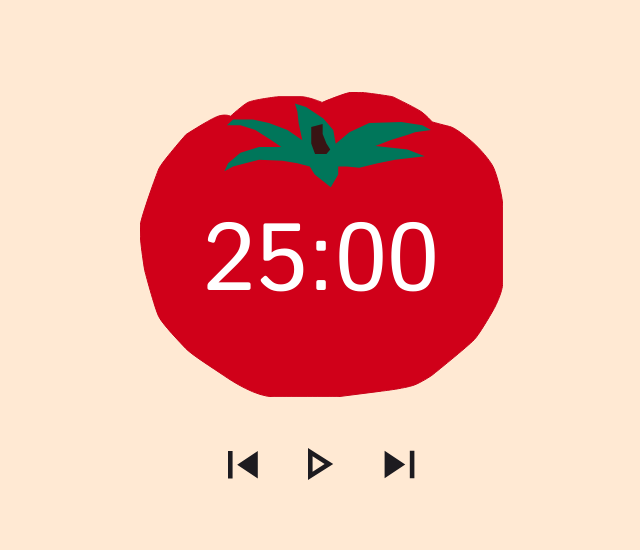
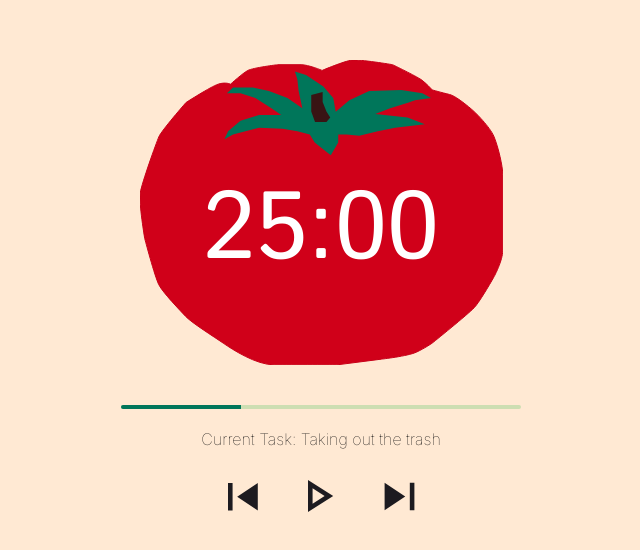
Before and after one commit to Judygubb/Pomodoro, a React (Vite) app in the folder frontend/: page / in a window 1280 px wide. Shown: the part 108-658 px from the top of the page, without its empty margins (319-959 px from the left). Built offline with nearby package versions, Linux system fonts and the light colour scheme; no server answers.

Commit message:
feat: added stale progress bar

```diff
--- a/frontend/index.html
+++ b/frontend/index.html
@@ -5,6 +5,10 @@
     <link rel="icon" type="image/svg+xml" href="/icons/tomato.svg" />
     <meta name="viewport" content="width=device-width, initial-scale=1.0" />
     <title>Pomodoro Timer</title>
+
+    <link rel="preconnect" href="https://fonts.googleapis.com">
+    <link rel="preconnect" href="https://fonts.gstatic.com" crossorigin>
+    <link href="https://fonts.googleapis.com/css2?family=Inter:wght@100;400;500;600;700&display=swap" rel="stylesheet">
   </head>
   <body>
     <div id="root"></div>
--- a/frontend/src/css/home_page.css
+++ b/frontend/src/css/home_page.css
@@ -53,6 +53,31 @@
   margin-top: 100px;
 }
 
+.progress-bar-container {
+  width: 400px;
+  height: 4px;
+  background-color: #CDDEB2;
+  border-radius: 2px;
+  overflow: hidden;
+  margin: 20px 0;
+}
+
+.progress-bar-fill {
+  height: 100%;
+  background-color: #00765A;
+  width: 0%; /* Will change dynamically */
+  transition: width 0.3s ease;
+}
+
+.task_title {
+  font-family: "Inter";
+  color: #000000;
+  font-size: 16px;
+  font-style: normal;
+  font-weight: 100;
+  line-height: normal;
+}
+
 .buttons {
   display: flex;
   justify-content: center;
--- a/frontend/src/views/mainView.jsx
+++ b/frontend/src/views/mainView.jsx
@@ -44,6 +44,16 @@ function MainView({ timer, isRunning, isBreak, isFinished, onPlay, onPause, onRe
             <h1 className="timer">{timer || "00:00"}</h1>
           </div>
 
+          <div className="progress-bar-container">
+            <div
+              className="progress-bar-fill"
+              style={{ width: '30%' }}
+            ></div>
+          </div>
+
+          <div className="task_title">Current Task: Taking out the trash</div>
+
+
           <div className="buttons">
             <button className="button button-back" onClick={handleResetClick}></button>
 
```
